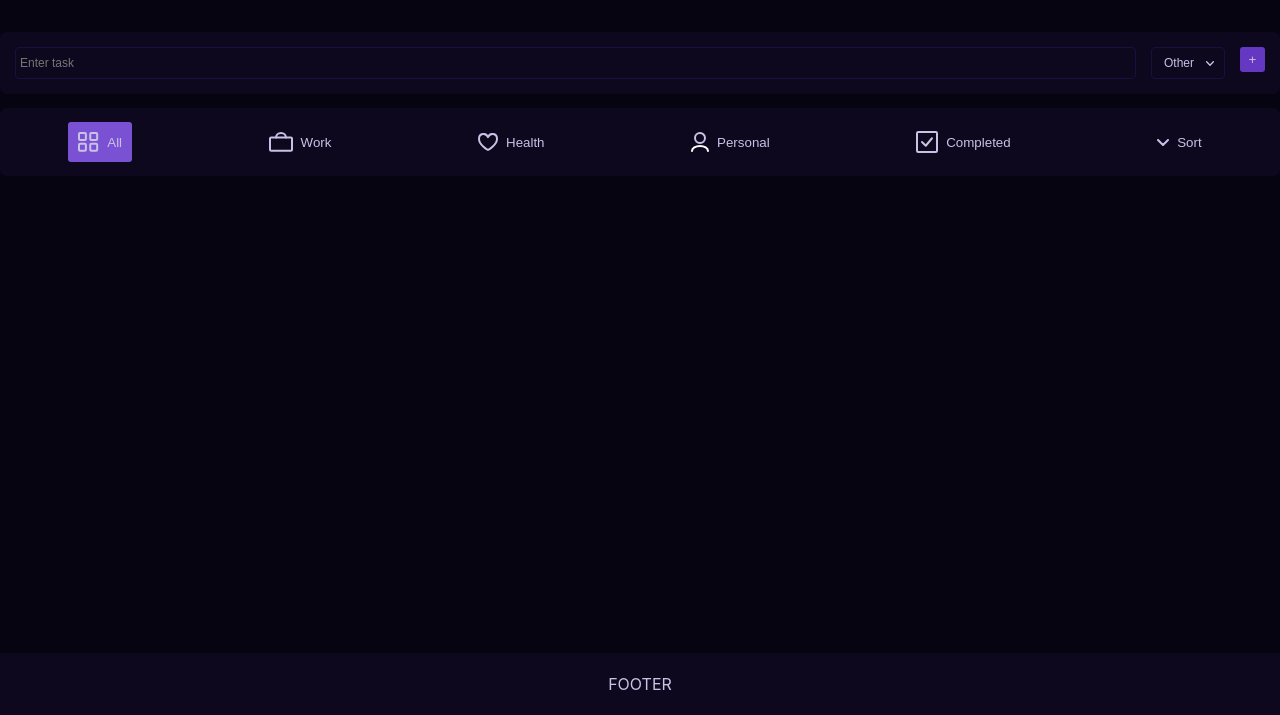
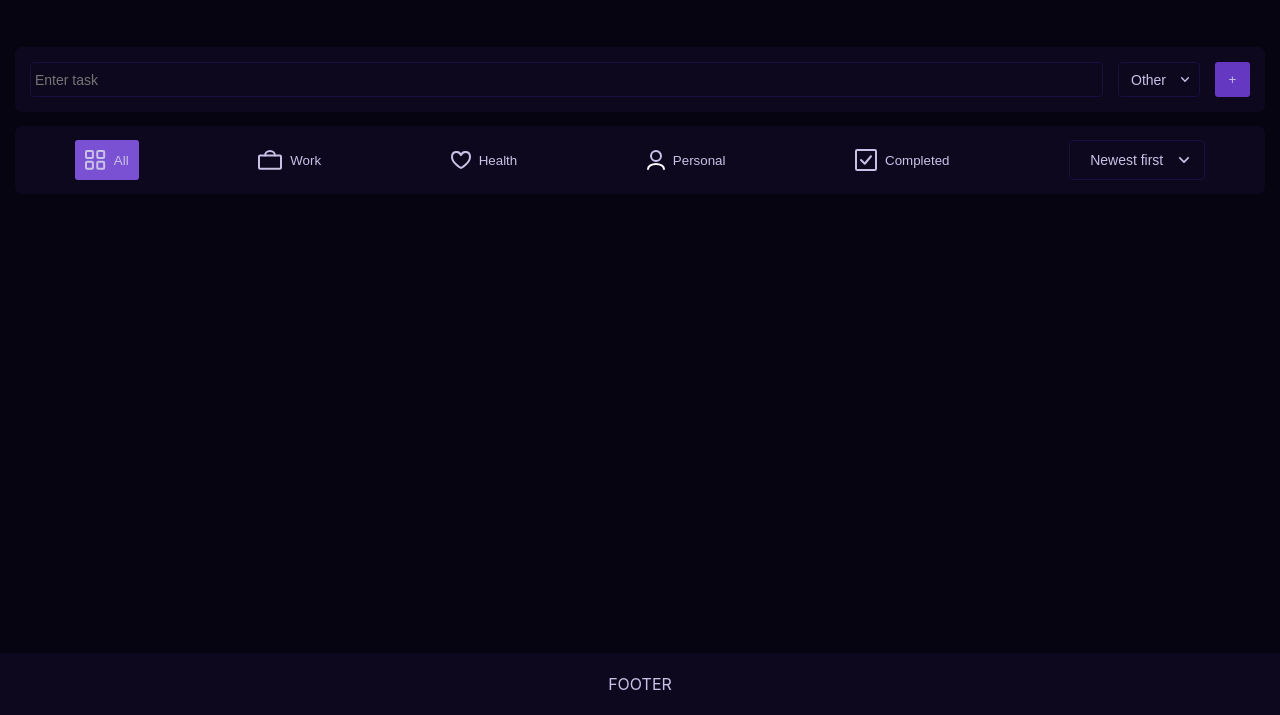
Before and after one commit to AnastasiiaKrtsk/todo-app, a website built with Vite: page index.html in a window 1280 px wide. Shown: the part 85-800 px from the top of the page. Built offline with nearby package versions, Linux system fonts and the light colour scheme.

Commit message:
sorting
-sort
-css(small changes)

```diff
--- a/src/constants.js
+++ b/src/constants.js
@@ -32,3 +32,26 @@ export const FILTERS = {
     svg: './assets/completed.svg',
   },
 };
+
+export const SORTERS = [
+  {
+    id: 'newest',
+    label: 'Newest first',
+    fn: (a, b) => b.createdAt - a.createdAt,
+  },
+  {
+    id: 'oldest',
+    label: 'Oldest first',
+    fn: (a, b) => a.createdAt - b.createdAt,
+  },
+  {
+    id: 'az',
+    label: 'A → Z',
+    fn: (a, b) => a.title.localeCompare(b.title),
+  },
+  {
+    id: 'za',
+    label: 'Z → A',
+    fn: (a, b) => b.title.localeCompare(a.title),
+  },
+];
--- a/src/main.js
+++ b/src/main.js
@@ -1,10 +1,11 @@
 //main.js
-import { render, renderTags, renderTasks } from './render';
+import { render, renderTags } from './render';
 import {
   addTaskAction,
   deleteTaskAction,
   setTaskActiveAction,
   setCurrentFilterAction,
+  setSorting,
 } from './state';
 import { form, list, tagSelect, filters } from './dom';
 
@@ -28,7 +29,7 @@ const formSubmitHandler = (e) => {
     title: taskTitle,
     tag: taskTag,
     completed: false,
-    createdAt: new Date(Date.now()).toLocaleDateString(),
+    createdAt: Date.now(),
   };
 
   console.log('add!', Date.now());
@@ -66,6 +67,17 @@ const filtersClickHandler = (e) => {
   setCurrentFilterAction(currentFilter);
   bootstrap();
 };
+
+const filtersChangeHandler = (e) => {
+  const sortSelect = e.target.closest('#sort-select');
+  if (!sortSelect) return;
+
+  setSorting(sortSelect.value);
+  bootstrap();
+};
+
+filters.addEventListener('change', filtersChangeHandler);
 filters.addEventListener('click', filtersClickHandler);
+
 form.addEventListener('submit', formSubmitHandler);
 list.addEventListener('click', listClickHandler);
--- a/src/render.js
+++ b/src/render.js
@@ -1,24 +1,33 @@
 //render.js
 import { list, tagSelect, filters } from './dom';
 import { state } from './state';
-import { TAGS, FILTERS } from './constants';
+import { TAGS, FILTERS, SORTERS } from './constants';
 
 function getFilteredTasks() {
   const matchFilter = FILTERS[state.currentFilter];
   return state.tasks.filter((task) => matchFilter.fn(task));
 }
 
+function applySort(tasks) {
+  const sorted = [...tasks];
+
+  const sorter = SORTERS.find((s) => s.id === state.sort);
+  if (!sorter) return sorted;
+
+  return sorted.sort(sorter.fn);
+}
+
 export const render = () => {
-  list.innerHTML = '';
   const filteredTasks = getFilteredTasks();
+  const sorted = applySort(filteredTasks);
 
-  const tasks = renderTasks(filteredTasks);
-  list.innerHTML = tasks;
+  list.innerHTML = renderTasks(sorted);
 
   renderFilters();
+  renderSorters();
 };
 
-export const renderTasks = (tasks) => {
+const renderTasks = (tasks) => {
   return tasks
     .map((task) => {
       const statusClass = task.completed ? 'done' : 'active';
@@ -27,7 +36,7 @@ export const renderTasks = (tasks) => {
     <span class="status ${statusClass} ${task.tag}"></span>
     <span class="title ${statusClass} ${task.tag}">${task.title}</span>
     <span class="tag ${task.tag}">${task.tag.toUpperCase()}</span>
-    <span>${task.createdAt}</span>
+    <span class="time">${task.createdAt}</span>
     <button type="button" data-del>x</button>
     </li>
     `;
@@ -43,7 +52,7 @@ export const renderTags = () => {
   });
 };
 
-export const renderFilters = () => {
+const renderFilters = () => {
   const filtersHTML = Object.entries(FILTERS)
     .map(
       ([id, filter]) => `
@@ -56,11 +65,18 @@ export const renderFilters = () => {
     .join('');
 
   const sortHTML = `
-    <button class="sort-btn" data-sort>
-      <img src="./assets/select-arrow.svg" alt="" />
-      <span>Sort</span>
-    </button>
+    <select name="sort" id="sort-select"></select>
   `;
 
   filters.innerHTML = filtersHTML + sortHTML;
 };
+
+const renderSorters = () => {
+  const sorting = document.querySelector('#sort-select');
+  sorting.innerHTML = SORTERS.map((sorter) => {
+    return `
+    <option value="${sorter.id}">${sorter.label}</option>
+    `;
+  });
+  sorting.value = state.sort;
+};
--- a/src/state.js
+++ b/src/state.js
@@ -4,6 +4,7 @@ export const state = {
   tasks: loadTasks(),
   currentFilter: 'all',
   page: 1,
+  sort: 'newest',
 };
 
 export const addTaskAction = (data) => {
@@ -23,7 +24,9 @@ export const setTaskActiveAction = (id) => {
 };
 
 export const setCurrentFilterAction = (filter) => {
-  console.log(filter);
-  console.log(state.tasks[0]);
   state.currentFilter = filter;
 };
+
+export const setSorting = (sorter) => {
+  state.sort = sorter;
+};
--- a/src/styles/filters.css
+++ b/src/styles/filters.css
@@ -33,3 +33,23 @@
     display: none;
   }
 }
+#sort-select {
+  padding: 10px 40px 10px 20px;
+
+  background-color: #0d081e;
+  border: 1px solid #1a0f40;
+  border-radius: 4px;
+  color: var(--text);
+
+  font-size: var(--text-sm);
+  outline: none;
+
+  appearance: none;
+  -webkit-appearance: none;
+  -moz-appearance: none;
+
+  background-image: url('/assets/select-arrow.svg');
+  background-repeat: no-repeat;
+  background-position: right 15px center;
+  background-size: 10px;
+}
--- a/src/styles/form.css
+++ b/src/styles/form.css
@@ -15,7 +15,7 @@
   border-radius: 4px;
   color: var(--text);
 
-  font-size: var(--text-xs);
+  font-size: var(--text-sm);
   outline: none;
 
   appearance: none;
@@ -38,7 +38,7 @@
   padding: 4px;
   outline: none;
 
-  font-size: var(--text-xs);
+  font-size: var(--text-sm);
 }
 #task-form input:focus {
   border: 1px solid #1a0f40;
--- a/src/styles/list.css
+++ b/src/styles/list.css
@@ -22,10 +22,16 @@
 
 .list li span.tag {
   border: 1px solid currentColor;
+  align-self: center;
+}
+.list li span.time {
+  @media (max-width: 768px) {
+    display: none;
+  }
 }
 .status {
-  width: 18px;
-  height: 18px;
+  width: 25px;
+  height: 25px;
   align-self: center;
   background: transparent;
   border: 2px solid currentColor;
--- a/src/styles/main.css
+++ b/src/styles/main.css
@@ -39,9 +39,12 @@ body {
   line-height: 1.4;
 }
 
+main {
+  padding: 15px;
+}
 button {
-  min-width: 25px;
-  height: 25px;
+  min-width: 35px;
+  height: 35px;
 
   color: #cac1e6;
   background-color: #6438c1;
```
